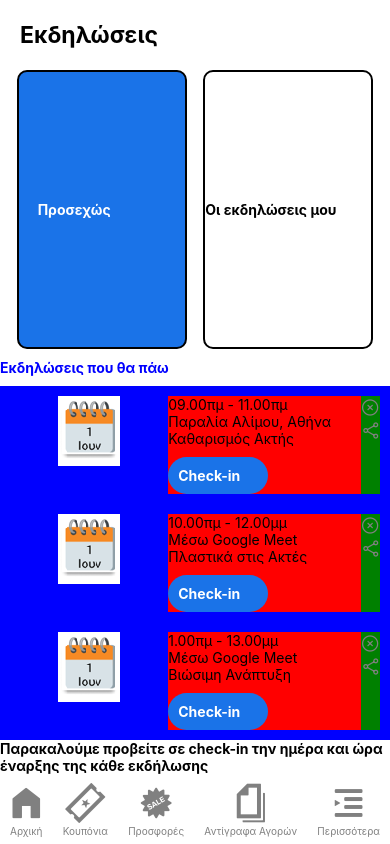
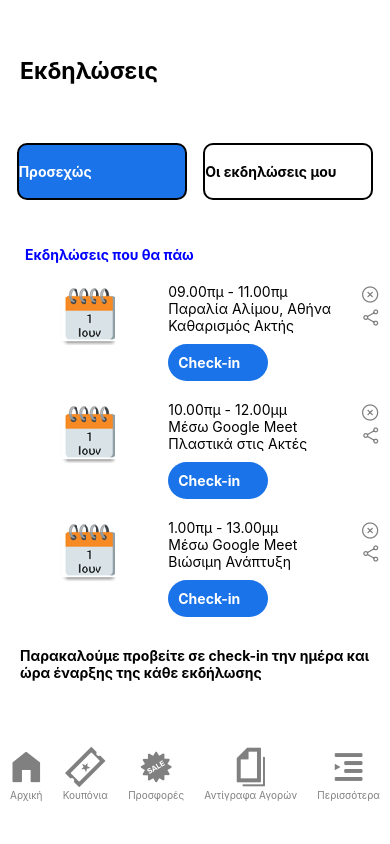
Before and after one commit to chara-b/LidlAppForHackathonParticipation, a React Native app: screen / in a window 390 px wide. Built offline with nearby package versions, Linux system fonts and the light colour scheme.

Commit message:
events screen finished

```diff
--- a/src/ui/components/molecules/CEventsList/CEventsList.js
+++ b/src/ui/components/molecules/CEventsList/CEventsList.js
@@ -73,17 +73,14 @@ const styles = StyleSheet.create({
     flex: 1,
     flexDirection: "row",
     justifyContent: "space-evenly",
-    backgroundColor: "blue",
     padding: "10px",
     width: "100%",
   },
   content: {
     flex: 10,
-    backgroundColor: "red",
   },
   rightVerticalButtons: {
     flex: 1,
-    backgroundColor: "green",
   },
   button: {
     flex: 1,
--- a/src/ui/screens/myEventsScreen.js
+++ b/src/ui/screens/myEventsScreen.js
@@ -85,9 +85,8 @@ function ΜyEventsScreen(props) {
 
 const styles = StyleSheet.create({
   buttonsContainer: {
-    flex: 1,
     width: "100%",
-    height: "100%",
+    height: "8%",
     flexDirection: "row",
     justifyContent: "space-evenly",
   },
@@ -96,15 +95,16 @@ const styles = StyleSheet.create({
     color: "blue",
     fontWeight: "bold",
     marginBottom: "10px",
+    marginLeft: "25px",
   },
   notificationTitle: {
     flex: 1,
     color: "black",
     fontWeight: "bold",
+    padding: "20px",
   },
   topButtons: {
     flex: 1,
-
     width: "170px",
     height: "150px",
     backgroundColor: "white",
@@ -116,7 +116,6 @@ const styles = StyleSheet.create({
   },
   leftButtonSelected: {
     flex: 1,
-    padding: 19,
     width: "170px",
     height: "150px",
     backgroundColor: "rgb(26,115,232)",
@@ -128,7 +127,6 @@ const styles = StyleSheet.create({
   },
   rightButtonSelected: {
     flex: 1,
-    padding: 19,
     width: "170px",
     height: "150px",
     backgroundColor: "rgb(26,115,232)",
```
